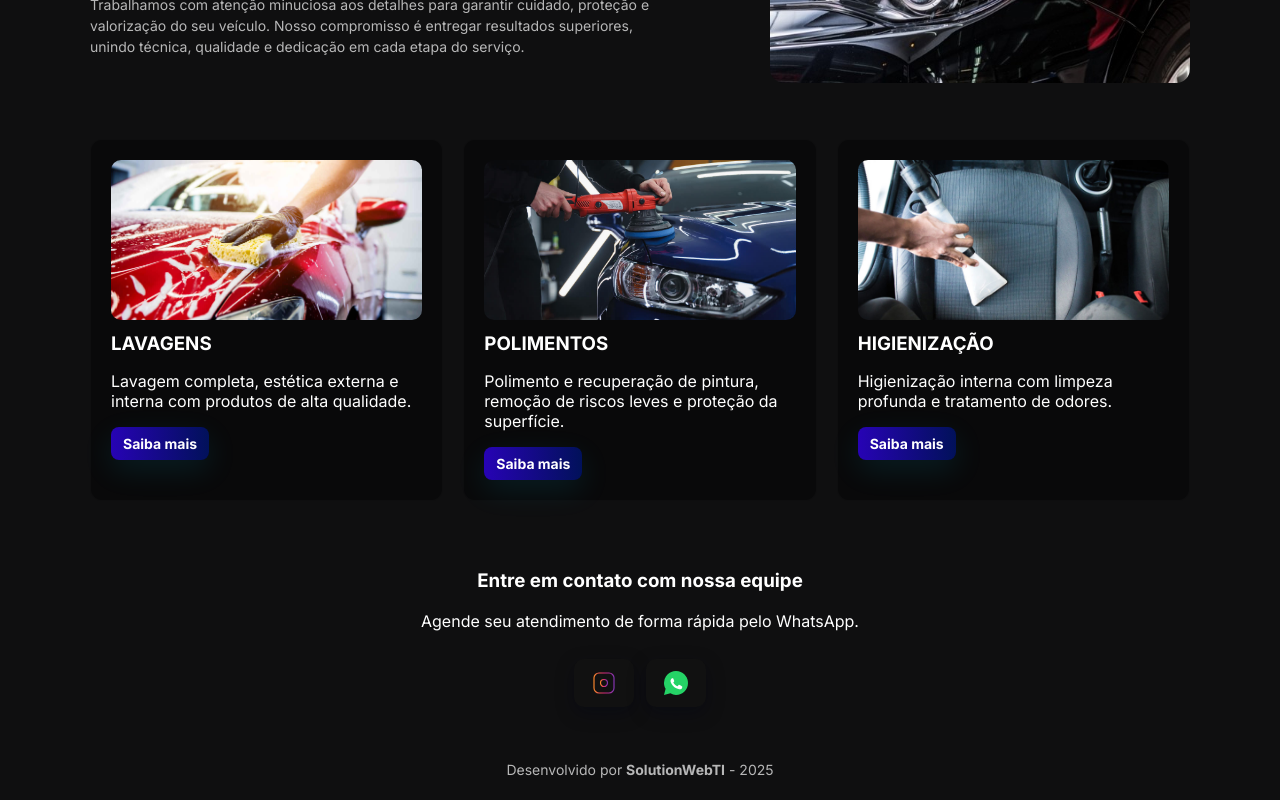
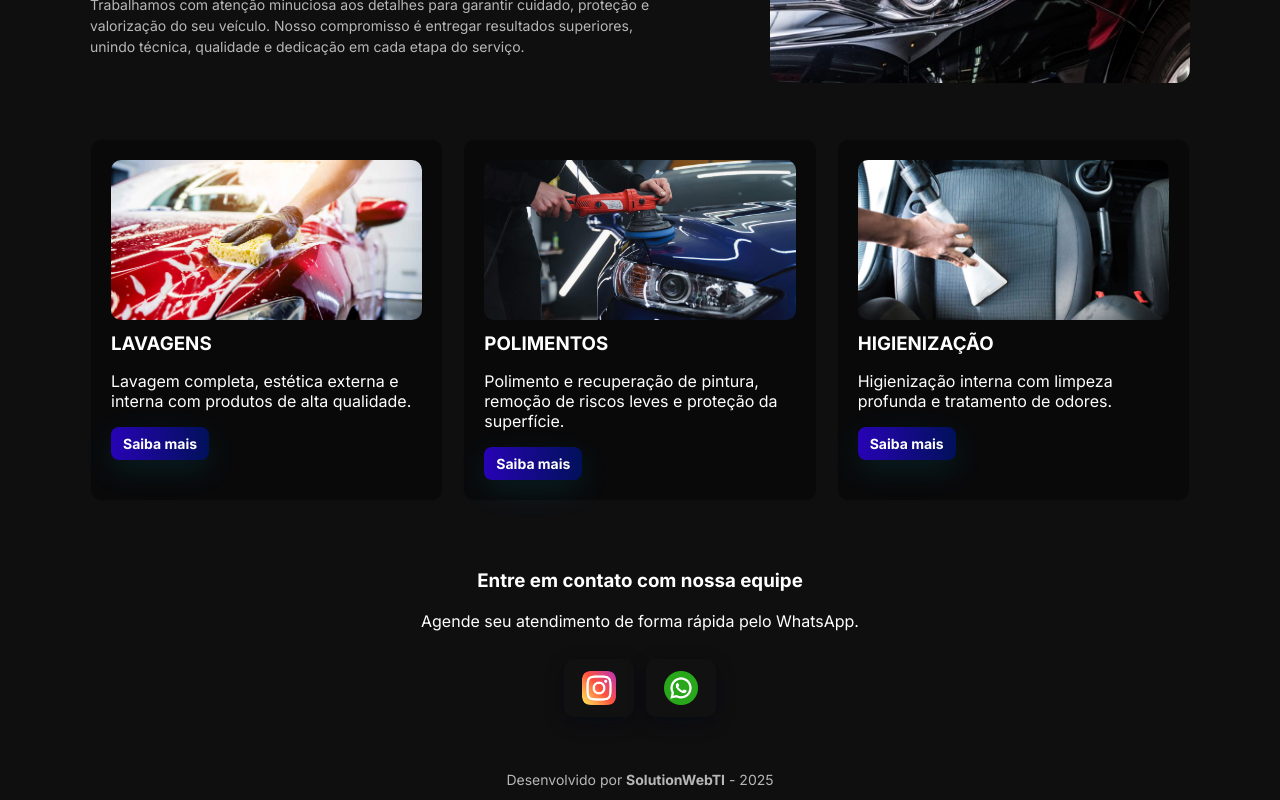
Before and after one commit to yousseflets/lavagemautomotiva, an Angular app: page / in a window 1280 px wide. Shown: the part 340-1140 px from the top of the page. Built offline with nearby package versions, Linux system fonts and the light colour scheme; a small style sheet from the web is missing; a web font is replaced by a local one.

Commit message:
ajustes de melhoria

```diff
--- a/src/app/app.html
+++ b/src/app/app.html
@@ -37,22 +37,11 @@
 			</div>
 			<div class="contact-actions">
 					<a class="icon-link" href="https://www.instagram.com/murakami_garage?igsh=MWVtNmx0Zms1amRsZA==" target="_blank" rel="noopener" aria-label="Instagram">
-					<svg width="20" height="20" viewBox="0 0 24 24" fill="none" xmlns="http://www.w3.org/2000/svg" aria-hidden="true">
-						<linearGradient id="igGrad" x1="0" x2="1">
-							<stop offset="0" stop-color="#f58529"/>
-							<stop offset="0.5" stop-color="#dd2a7b"/>
-							<stop offset="1" stop-color="#8134af"/>
-						</linearGradient>
-						<path d="M7 2h10a5 5 0 0 1 5 5v10a5 5 0 0 1-5 5H7a5 5 0 0 1-5-5V7a5 5 0 0 1 5-5z" stroke="url(#igGrad)" stroke-width="1.2" stroke-linecap="round" stroke-linejoin="round" fill="none"/>
-						<path d="M12 8.5a3.5 3.5 0 1 0 0 7 3.5 3.5 0 0 0 0-7z" stroke="url(#igGrad)" stroke-width="1.2" stroke-linecap="round" stroke-linejoin="round" fill="none"/>
-						<path d="M17.5 6.5h.01" stroke="url(#igGrad)" stroke-width="1.6" stroke-linecap="round" stroke-linejoin="round"/>
-					</svg>
+					<img class="instagram" src="/instagram.png" alt="Lavagem Premium + Descontaminação" />
 				</a>
 					<a class="icon-link" href="https://wa.me/5511956598986" target="_blank" rel="noopener" aria-label="WhatsApp">
-					<svg width="20" height="20" viewBox="0 0 24 24" fill="none" xmlns="http://www.w3.org/2000/svg" aria-hidden="true">
-						<path fill="#25D366" d="M20.52 3.48A11.94 11.94 0 0012 0 11.93 11.93 0 003.48 3.48 11.93 11.93 0 000 12c0 2.11.55 4.06 1.6 5.84L0 24l6.43-1.63A11.94 11.94 0 0012 24c6.63 0 12-5.37 12-12 0-3.21-1.25-6.25-3.48-8.52z"/>
-						<path fill="#fff" d="M17.14 14.77c-.28-.14-1.65-.82-1.9-.91-.25-.09-.43-.14-.61.14-.18.28-.7.91-.86 1.1-.16.18-.31.2-.59.07-.28-.14-1.18-.43-2.24-1.39-.83-.74-1.39-1.65-1.55-1.93-.16-.28-.02-.43.12-.57.12-.12.28-.31.42-.47.14-.16.18-.28.28-.47.09-.18.03-.35-.02-.49-.05-.14-.61-1.47-.84-2.02-.22-.53-.45-.46-.61-.46-.16 0-.35 0-.53 0-.18 0-.47.07-.72.35-.25.28-.96.94-.96 2.3 0 1.36.98 2.68 1.12 2.86.14.18 1.94 3.15 4.7 4.42 3.27 1.46 3.27.97 3.86.9.59-.07 1.65-.67 1.88-1.32.23-.65.23-1.2.16-1.32-.07-.12-.25-.18-.53-.32"/>
-					</svg>
+					<img class="whatsapp" src="/whatsapp.png" alt="Lavagem Premium + Descontaminação" />
+
 				</a>
 			</div>
 		</div>
--- a/src/app/app.scss
+++ b/src/app/app.scss
@@ -56,7 +56,16 @@ body{
   box-shadow: none;
   transform: translateY(-2px);
 }
-
+.instagram {
+  width: 34px;
+  height: 34px;
+  border-radius: 8px;
+}
+.whatsapp {
+  width: 34px;
+  height: 34px;
+  border-radius: 8px;
+}
 /* SECTIONS */
 .sections{ padding:28px 0; }
 .services-grid{ display:grid; grid-template-columns: repeat(3,1fr); gap:20px; }
```
Also changed, not shown: public/instagram.png (added), public/whatsapp.png (added).
